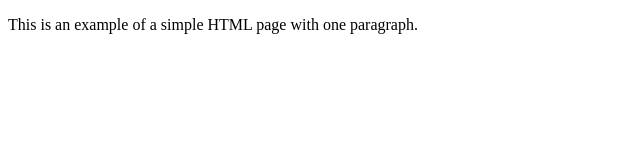
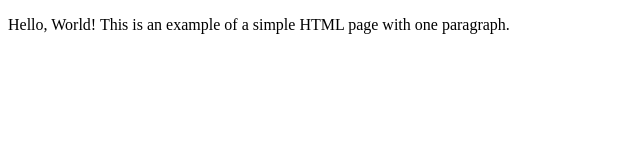
Before and after one commit to eytanseidman15/vercel-test, a website: page pages/index.html in a window 1280 px wide. Shown: the whole page, without its empty margins (0-640 px from the left). Drawn offline with Linux system fonts and the light colour scheme.

Commit message:
updating static file

```diff
--- a/pages/index.html
+++ b/pages/index.html
@@ -4,6 +4,6 @@
         <title>Example</title>
     </head>
     <body>
-        <p>This is an example of a simple HTML page with one paragraph.</p>
+        <p>Hello, World! This is an example of a simple HTML page with one paragraph.</p>
     </body>
 </html>
```
